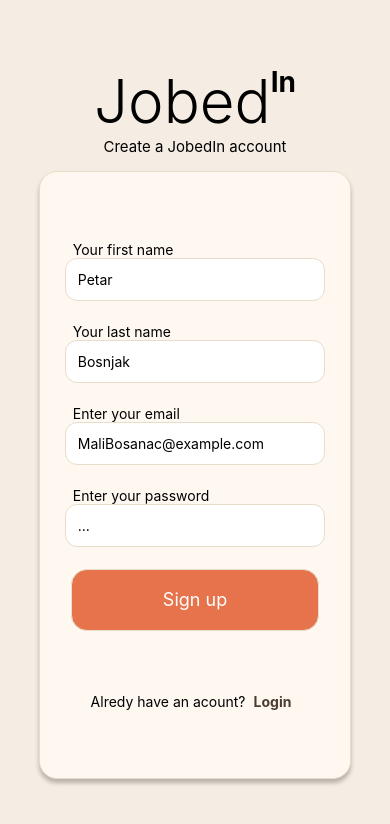
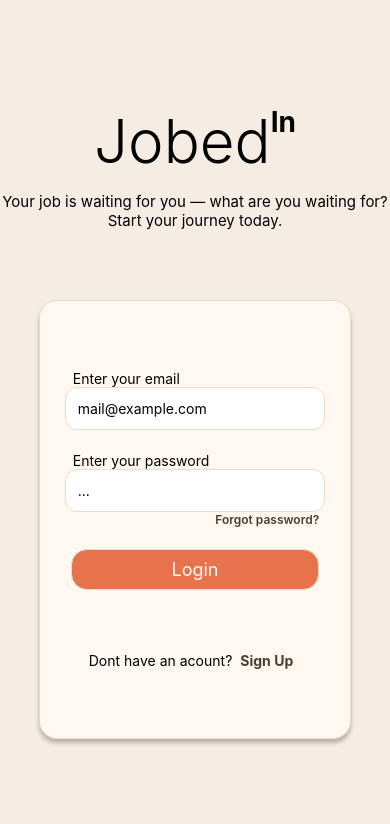
Before and after one commit to DujeSpajac48/JobedIn, a React Native app in the folder JobedIn/: screen / in a window 390 px wide. Shown: the top 824 px of the page. Built offline with nearby package versions, Linux system fonts and the light colour scheme.

Commit message:
feat(backend): implement basic CRUD operations with error handling

```diff
--- a/JobedIn/App.js
+++ b/JobedIn/App.js
@@ -2,11 +2,13 @@
 import React from 'react';
 import {View, Text} from 'react-native';
 import LoginScreen from './screens/LoginScreen';
-import RegisterScreen from './screens/RegisterScreen'
+import RegisterScreen from './screens/RegisterScreen';
+import HomeScreen from './screens/HomeScreen';
 function App() {
   return (
-    // <LoginScreen/>
-    <RegisterScreen/>
+    <LoginScreen/>
+    // <RegisterScreen/>
+    // <HomeScreen/>
   );
 }
 
--- /dev/null
+++ b/JobedIn/components/JobListing.js
@@ -0,0 +1,49 @@
+import { Text,View,StyleSheet,TextInput,Pressable} from "react-native";
+
+// export const COLORS = {
+//    background: '#F5EDE3',     // svijetla bež pozadina ekrana
+//    card: '#FFF8F1',           // bež karta (forma)
+//    accent: '#E6734B',         // narančasti gumb
+//    accentDark: '#C55B3A',     // tamnija narančasta
+//    text: '#4A3C31',           // tamno smeđa za tekst
+//    textLight: '#8E7D6B',      // svjetlija smeđa za sekundarni tekst
+//    border: '#E8DCCA',         // tanka linija obruba inputa
+//    white: '#FFFFFF',          // čista bijela
+//  };
+
+export default function JobLisitng(){
+   return(
+      <View style={styles.listingContainer}>
+         <View style={styles.positionContainer}>
+            <Text style={styles.roleText}>Developer</Text>
+         </View>
+         <Text>Job listing</Text>
+      </View>
+   );
+}
+
+const styles = StyleSheet.create({
+   listingContainer:{
+      borderWidth: 1,
+      borderColor: 'red',
+      // justifyContent: 'center',
+      alignItems: 'center',
+      backgroundColor: '#FFF8F1',
+
+      width: '100%',
+      height: '24%',
+      marginVertical: '4%',
+
+   },
+   positionContainer:{
+      borderWidth: 1,
+      borderColor: 'blue',
+      alignSelf: 'flex-start',
+      padding: 6,
+   },
+   roleText:{
+      fontWeight: 'bold',
+      fontSize: 26,
+      color: '#4A3C31'
+   },
+});
--- a/JobedIn/screens/HomeScreen.js
+++ b/JobedIn/screens/HomeScreen.js
@@ -0,0 +1,34 @@
+import { createContext } from "react";
+import { Text,View,StyleSheet,TextInput,Pressable} from "react-native";
+import JobListing from '../components/JobListing';
+
+// export const COLORS = {
+//    background: '#F5EDE3',     // svijetla bež pozadina ekrana
+//    card: '#FFF8F1',           // bež karta (forma)
+//    accent: '#E6734B',         // narančasti gumb
+//    accentDark: '#C55B3A',     // tamnija narančasta
+//    text: '#4A3C31',           // tamno smeđa za tekst
+//    textLight: '#8E7D6B',      // svjetlija smeđa za sekundarni tekst
+//    border: '#E8DCCA',         // tanka linija obruba inputa
+//    white: '#FFFFFF',          // čista bijela
+//  };
+export default function HomeScreen(){
+   return(
+      <View style={styles.mainContainer}>
+         <Text>HomeScreen</Text>
+
+         <JobListing></JobListing>
+
+      </View>
+   );
+}
+
+const styles = StyleSheet.create({
+   mainContainer:{
+      flex:1,
+      justifyContent: 'center',
+      alignItems: 'center',
+      backgroundColor: '#F5EDE3'
+   },
+
+});
--- a/JobedIn/screens/RegisterScreen.js
+++ b/JobedIn/screens/RegisterScreen.js
@@ -68,7 +68,7 @@ export default function RegisterScreen(){
             </Pressable>
 
             <View style={styles.registerContainer}>
-               <Text>Alredy have an acount?</Text>
+               <Text>Already have an acount?</Text>
                <Pressable style={styles.registerButton}>
                   <Text style={styles.registerButtonText}>Login</Text>
                </Pressable>
@@ -163,7 +163,7 @@ const styles = StyleSheet.create({
       justifyContent: 'center',
       alignItems: 'center',
       width: '80%',
-      height: '12%'
+      height: '10%'
 
    },
    registerContainer:{
```
